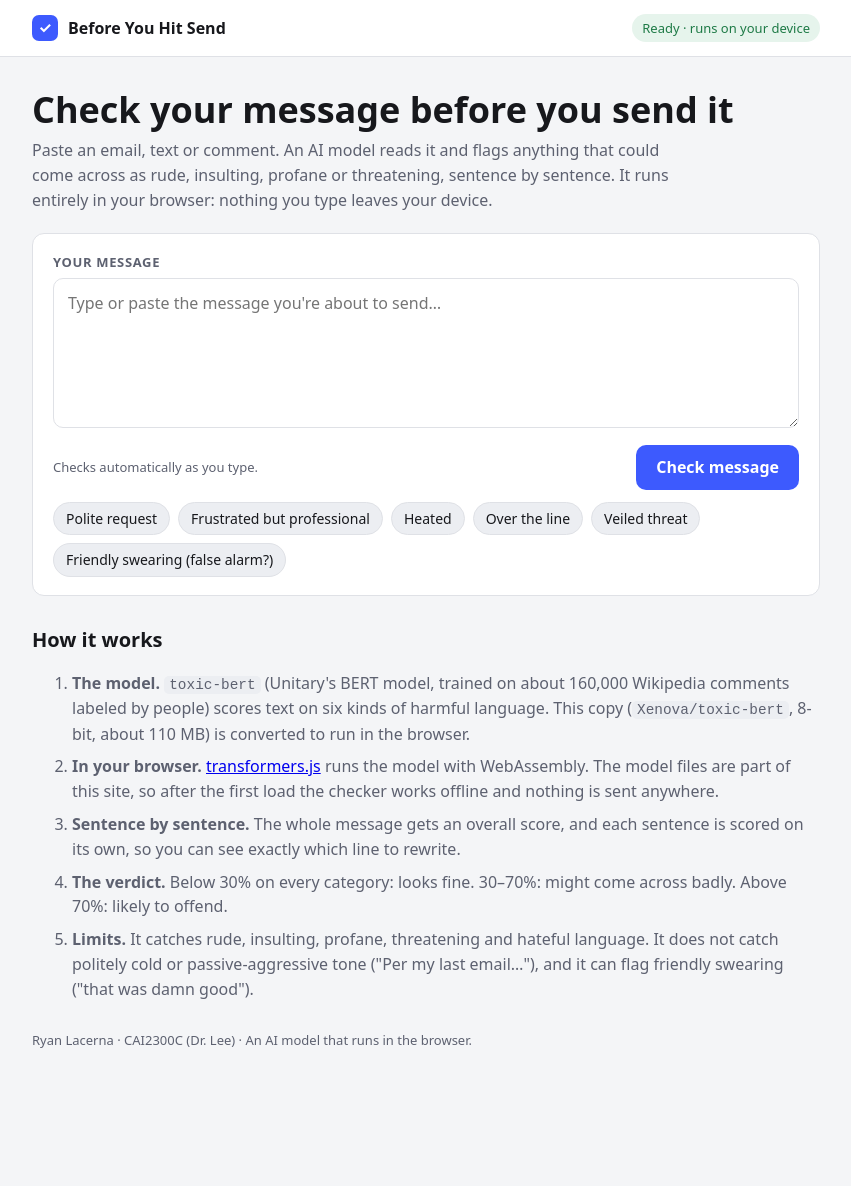
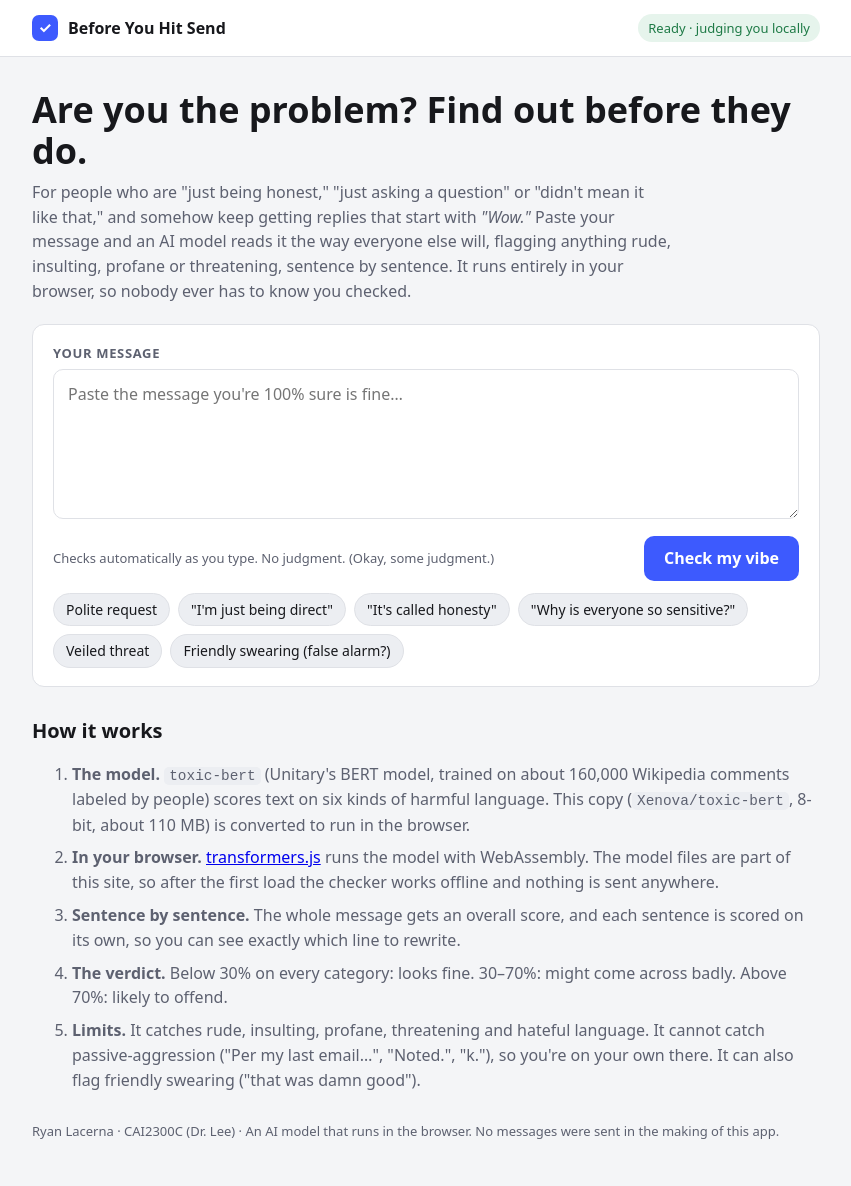
Before and after one commit to lacerna5492/before-you-hit-send, a website with bundled scripts: page site/index.html in a window 1280 px wide. Shown: the whole page, without its empty margins (214-1065 px from the left). Before the commit the page ends 1095 px from the top, so only its background shows below. Built offline with nearby package versions, Linux system fonts and the light colour scheme.

Commit message:
Funnier copy: for people who are just being honest

```diff
--- a/site/app.js
+++ b/site/app.js
@@ -15,9 +15,9 @@ const WARN = 0.3, BAD = 0.7;
 
 const EXAMPLES = [
   ['Polite request', "Hi Sarah, thanks for sending the report. Could we move our meeting to Thursday afternoon? Let me know what works for you."],
-  ['Frustrated but professional', "I'm disappointed that the order arrived late again. I need this resolved by Friday or I'll have to cancel the account."],
-  ['Heated', "Are you seriously this incompetent? I've explained this three times. Fix it now."],
-  ['Over the line', "You're an idiot and nobody on this team respects you. Shut up and do your job."],
+  ['"I\'m just being direct"', "I'm disappointed that the order arrived late again. I need this resolved by Friday or I'll have to cancel the account."],
+  ['"It\'s called honesty"', "Are you seriously this incompetent? I've explained this three times. Fix it now."],
+  ['"Why is everyone so sensitive?"', "You're an idiot and nobody on this team respects you. Shut up and do your job."],
   ['Veiled threat', "If you do that again I will make sure you regret it."],
   ['Friendly swearing (false alarm?)', "That game last night was damn good, we absolutely killed it!"],
 ];
@@ -58,9 +58,9 @@ async function check() {
 
   const v = level(worst);
   const verdict = {
-    ok: ['Looks good to send', 'No rude, insulting, profane or threatening language found.'],
-    warn: ['Might come across badly', 'Some wording could read as rude. Consider rephrasing the highlighted parts.'],
-    bad: ["Don't send this as written", 'This is likely to offend. Rewrite the highlighted parts before sending.'],
+    ok: ['You\'re good. Genuinely.', 'No rude, insulting, profane or threatening language found. Send it with confidence.'],
+    warn: ['Hmm. This is how the "Wow." replies start.', 'Some wording could read as rude. Your intentions may be pure, but the highlighted parts are what they\'ll remember.'],
+    bad: ['Put the phone down.', 'This will offend people. Rewrite the highlighted parts before you become a screenshot in someone\'s group chat.'],
   }[v];
 
   const flagged = per.filter((p) => Math.max(...Object.values(p.sc)) >= WARN);
@@ -75,7 +75,7 @@ async function check() {
       </div>
     </div>
     ${per.length ? `<div class="card">
-      <label class="lbl">Sentence by sentence${flagged.length ? ` · ${flagged.length} to rewrite` : ''}</label>
+      <label class="lbl">Sentence by sentence${flagged.length ? ` · ${flagged.length} line${flagged.length > 1 ? 's' : ''} they\'ll quote back to you` : ''}</label>
       <ul class="sentences">${per.map(({ s, sc }) => {
         const [k, p] = Object.entries(sc).sort((a, b) => b[1] - a[1])[0];
         const lv = level(p);
@@ -99,11 +99,11 @@ async function init() {
         files.set(p.file, [p.loaded, p.total]);
         let l = 0, t = 0; for (const [a, b] of files.values()) { l += a; t += b; }
         progress.hidden = false; bar.style.width = `${(100 * l / t).toFixed(1)}%`;
-        setStatus(`Loading AI model… ${(l / 1e6).toFixed(0)} of ${(t / 1e6).toFixed(0)} MB`);
+        setStatus(`Reading the room… ${(l / 1e6).toFixed(0)} of ${(t / 1e6).toFixed(0)} MB`);
       },
     });
     progress.hidden = true;
-    setStatus('Ready · runs on your device', 'ready');
+    setStatus('Ready · judging you locally', 'ready');
     go.disabled = false;
     check();
   } catch (err) {
--- a/site/index.html
+++ b/site/index.html
@@ -4,7 +4,7 @@
 <meta charset="utf-8">
 <meta name="viewport" content="width=device-width, initial-scale=1">
 <title>Before You Hit Send</title>
-<meta name="description" content="Check a message for rude, insulting, profane or threatening language before you send it. The AI model runs entirely in your browser.">
+<meta name="description" content="For people who are just being honest. An AI model checks your message for rude, insulting, profane or threatening language before you send it, right in your browser.">
 <style>
 :root {
   --bg: #f4f5f7; --surface: #fff; --ink: #17181c; --muted: #5d6170; --line: #dfe1e6; --chip: #eceef2;
@@ -70,20 +70,20 @@ code { background: var(--chip); padding: 1px 5px; border-radius: 5px; font-size:
 <body>
 <header class="top"><div class="wrap">
   <div class="brand"><span class="logo" aria-hidden="true">✓</span><span>Before You Hit Send</span></div>
-  <span class="badge" id="status" role="status">Loading AI model…</span>
+  <span class="badge" id="status" role="status">Reading the room…</span>
 </div></header>
 
 <main class="wrap">
-  <h1>Check your message before you send it</h1>
-  <p class="lede">Paste an email, text or comment. An AI model reads it and flags anything that could come across as rude, insulting, profane or threatening, sentence by sentence. It runs entirely in your browser: nothing you type leaves your device.</p>
+  <h1>Are you the problem? Find out before they do.</h1>
+  <p class="lede">For people who are "just being honest," "just asking a question" or "didn't mean it like that," and somehow keep getting replies that start with <em>"Wow."</em> Paste your message and an AI model reads it the way everyone else will, flagging anything rude, insulting, profane or threatening, sentence by sentence. It runs entirely in your browser, so nobody ever has to know you checked.</p>
 
   <section class="card">
     <label class="lbl" for="msg">Your message</label>
-    <textarea id="msg" placeholder="Type or paste the message you're about to send…" maxlength="4000"></textarea>
+    <textarea id="msg" placeholder="Paste the message you're 100% sure is fine…" maxlength="4000"></textarea>
     <div class="progress" id="progress" hidden><div id="bar"></div></div>
     <div class="row">
-      <span class="small" id="hint">Checks automatically as you type.</span>
-      <button class="go" id="go" disabled>Check message</button>
+      <span class="small" id="hint">Checks automatically as you type. No judgment. (Okay, some judgment.)</span>
+      <button class="go" id="go" disabled>Check my vibe</button>
     </div>
     <div class="chips" id="examples" aria-label="Example messages"></div>
   </section>
@@ -97,12 +97,12 @@ code { background: var(--chip); padding: 1px 5px; border-radius: 5px; font-size:
       <li><strong>In your browser.</strong> <a href="https://huggingface.co/docs/transformers.js" target="_blank" rel="noopener">transformers.js</a> runs the model with WebAssembly. The model files are part of this site, so after the first load the checker works offline and nothing is sent anywhere.</li>
       <li><strong>Sentence by sentence.</strong> The whole message gets an overall score, and each sentence is scored on its own, so you can see exactly which line to rewrite.</li>
       <li><strong>The verdict.</strong> Below 30% on every category: looks fine. 30–70%: might come across badly. Above 70%: likely to offend.</li>
-      <li><strong>Limits.</strong> It catches rude, insulting, profane, threatening and hateful language. It does not catch politely cold or passive-aggressive tone ("Per my last email…"), and it can flag friendly swearing ("that was damn good").</li>
+      <li><strong>Limits.</strong> It catches rude, insulting, profane, threatening and hateful language. It cannot catch passive-aggression ("Per my last email…", "Noted.", "k."), so you're on your own there. It can also flag friendly swearing ("that was damn good").</li>
     </ol>
   </section>
 </main>
 
-<footer class="wrap foot"><p>Ryan Lacerna · CAI2300C (Dr. Lee) · An AI model that runs in the browser.</p></footer>
+<footer class="wrap foot"><p>Ryan Lacerna · CAI2300C (Dr. Lee) · An AI model that runs in the browser. No messages were sent in the making of this app.</p></footer>
 
 <script type="module" src="app.js"></script>
 </body>
```
